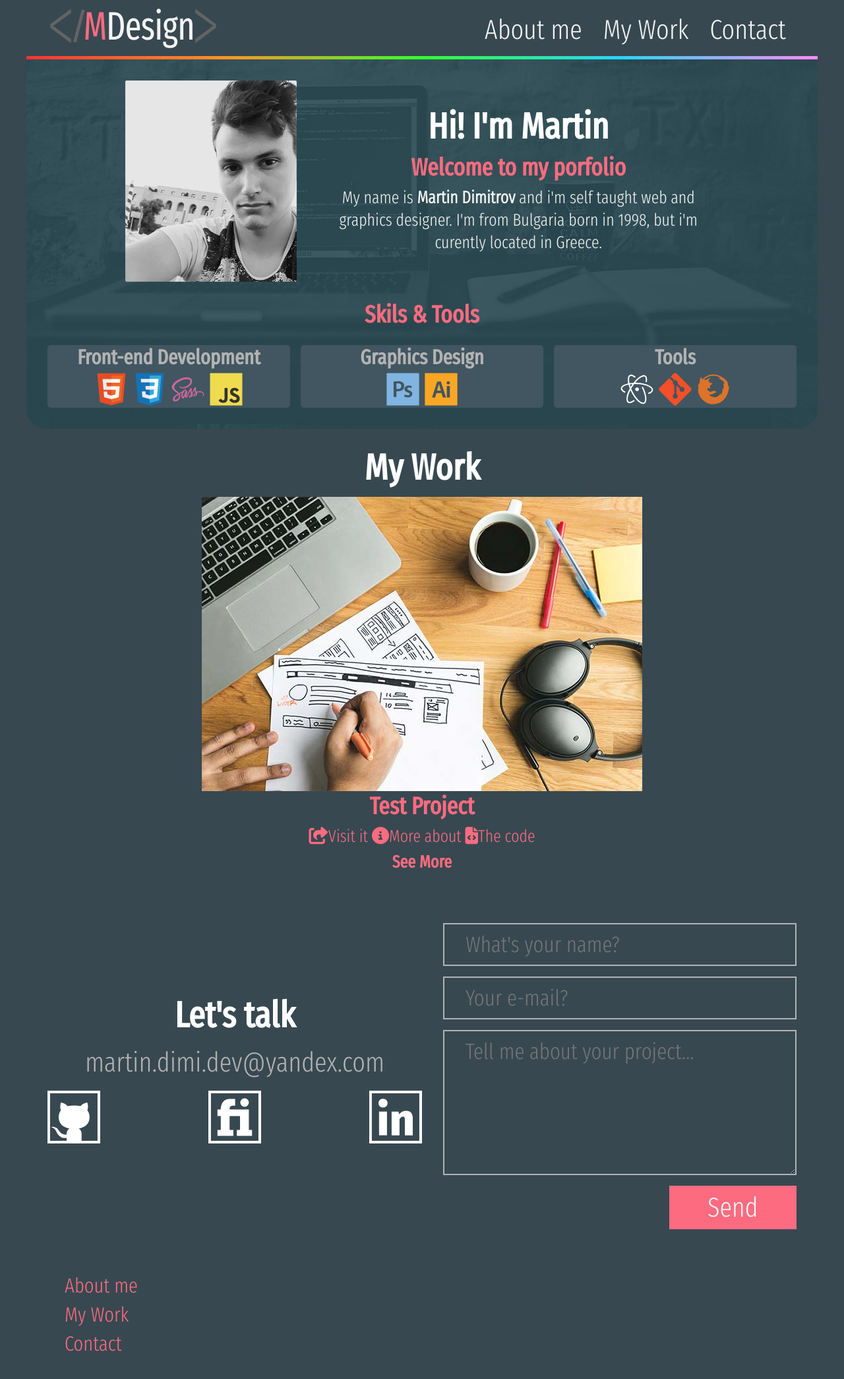
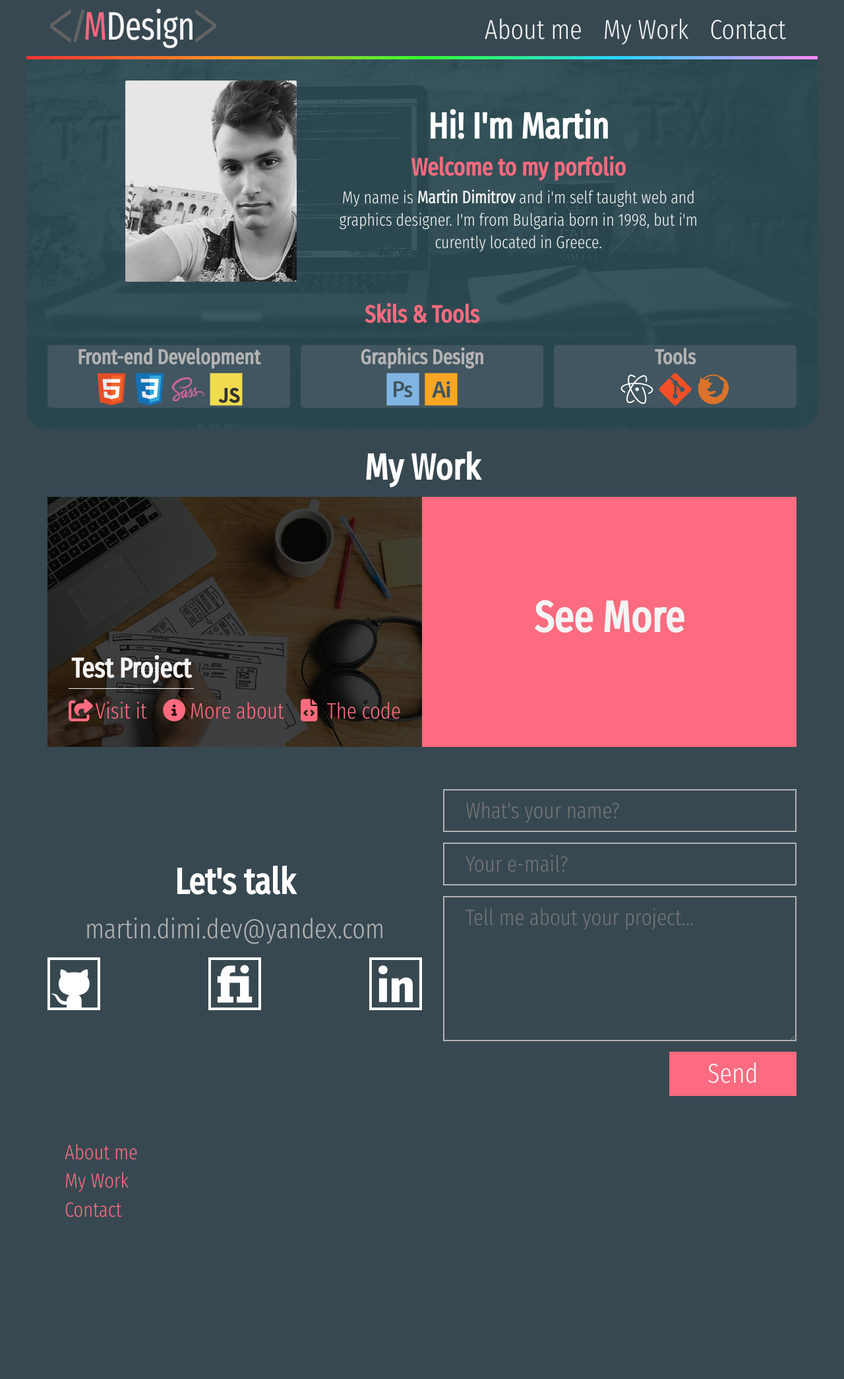
Before and after one commit to martindimi/mdesign-source, a Jekyll site: the page built from _pages/home.md, in a window 1280 px wide. Shown: the whole page at 66% size. Built offline with Jekyll 4.4.1, drawn with Linux system fonts in a browser that asks for light colours; nearby versions of some CDN libraries; after the commit the page ends 1888 px from its top, so only the background shows below that.

Commit message:
Style my work section and project entries

```diff
--- /dev/null
+++ b/_sass/4_modules/_project-entries-grid.scss
@@ -0,0 +1,20 @@
+// ============================
+// === Project Entries Grid ===
+// ============================
+
+.project-entries-grid {
+  display: flex;
+  flex-direction: column;
+
+  // --- Tablet portrait and up ---
+  @include breakpoints(tablet-portrait-up){
+    display: grid;
+    grid-template-columns: 50% 50%;
+  }
+
+  // // --- Desktop and up ---
+  // @include breakpoints(desktop-up){
+  //   display: grid;
+  //   grid-template-columns: repeat(3, 1fr);
+  // }
+}
--- /dev/null
+++ b/_sass/4_modules/_project-entry.scss
@@ -0,0 +1,94 @@
+// =====================
+// === Project Entry ===
+// =====================
+
+.project-entry {
+  position: relative;
+  min-height: 200px;
+
+  // Entry image
+  &-img {
+    display: block;
+    width: 100%;
+    height: 100%;
+  }
+
+  // Entry title and links container
+  &-text {
+    display: flex;
+    flex-direction: column;
+    align-items: flex-start;
+    justify-content: flex-end;
+    background-color: rgba(0,0,0, .75);
+    position: absolute;
+    top: 0;
+    bottom: 0;
+    left: 0;
+    right: 0;
+    padding: 16px;
+
+    // --- Tablet landscape and up ---
+    @include breakpoints(tablet-landscape-up) {
+      padding: 32px;
+    }
+  }
+
+  // Entry title
+  &-title {
+    color: $color-sec;
+    padding: 0 0.1em 0.2em 0.1em;
+    border-bottom: 1px solid $color-sec;
+
+    @include breakpoints(tablet-landscape-up) {
+      font-size: 1.6em;
+    }
+  }
+
+  // Entry links container
+  &-links {
+    width: 100%;
+    display: flex;
+    align-items: flex-start;
+    flex-direction: column;
+
+    // --- Tablet landscape and up ---
+    @media screen and (min-width: 1100px) {
+      flex-direction: row;
+      justify-content: space-between;
+    }
+  }
+
+  // Entry link
+  &-link {
+    font-size: 1.3em;
+    display: block;
+
+    // Entry link icon
+    // Nested the whole class name inside .project-entry-link-icon
+    // to add more specificity and overwrite the font awesome styles
+    .project-entry-link-icon {
+      width: .8em;
+      height: .8em;
+      margin-right: .4em;
+    }
+  }
+}
+
+// More projects entry link
+.more-projects-entry {
+  background-color: $color-prim;
+  width: 100%;
+  display: flex;
+  align-items: center;
+  justify-content: center;
+
+  &-title, &-title:hover{
+    font-size: 1.8em;
+    color: $color-sec;
+  }
+
+  // --- smartphone only ---
+  @include breakpoints(smartphone-only) {
+    height: 150px;
+  }
+}
--- a/_sass/main.scss
+++ b/_sass/main.scss
@@ -13,6 +13,8 @@
 // === Modules ===
 @import "4_modules/form";
 @import "4_modules/button";
+@import "4_modules/project-entries-grid";
+@import "4_modules/project-entry";
 
 // === Sections ===
 @import "5_sections/header";
```
